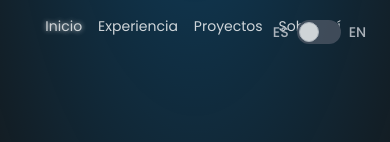
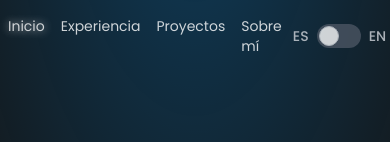
Before and after one commit to AxelothLeohryn/portfolio-web-react, a React (Vite) app: page / in a window 390 px wide. Shown: the top 142 px of the page. Built offline with nearby package versions, Linux system fonts and the light colour scheme.

Commit message:
add language switcher mobile css, footer

```diff
--- a/src/App.jsx
+++ b/src/App.jsx
@@ -5,7 +5,6 @@ import useSectionObserver from "./hooks/useSectionObserver";
 import Header from "./components/Header";
 import Main from "./components/Main";
 import Footer from "./components/Footer";
-import { Lan } from "@mui/icons-material";
 
 function App() {
   const [language, setLanguage] = useState("es");
--- a/src/components/Footer/Footer.jsx
+++ b/src/components/Footer/Footer.jsx
@@ -1,10 +1,13 @@
-import React from "react";
+import React, { useContext } from "react";
+import { LanguageContext } from "../../context/languageContext";
 
 const Footer = () => {
+  const {language} = useContext(LanguageContext);
   return (
     <footer className="text-sm text-center text-zinc-800/90 dark:text-zinc-200/90 my-10 mx-5">
       {" "}
-      <p>© 2024 AxelothLeohryn. Desarrollado con React.</p>
+      {language == "en" && <p>© 2024 AxelothLeohryn. Developed with React.</p>}
+      {language == "es" && <p>© 2024 AxelothLeohryn. Desarrollado con React.</p>}
     </footer>
   );
 };
--- a/src/components/Header/Header.jsx
+++ b/src/components/Header/Header.jsx
@@ -92,7 +92,7 @@ const Header = ({ activeSection }) => {
               Contacto
             </a> */}
 
-            <label className="inline-flex items-center cursor-pointer absolute top-5 right-5">
+            <label className="xl:absolute inline-flex items-center cursor-pointer top-5 right-5">
               <span className="mr-2 text-sm font-medium text-gray-300">
                 ES
               </span>
--- a/src/components/Main/Main.jsx
+++ b/src/components/Main/Main.jsx
@@ -24,7 +24,7 @@ const Main = () => {
   return (
     <main className="mx-auto lg:w-[1000px] flex flex-col items-start fade">
       <section id="home" className="py-36 max-w-[1100px] px-5">
-        <div id="home-sentinel" className="absolute top-0 h-[1px] w-full"></div>
+        <div id="home-sentinel" className="absolute top-0 h-[1px] w-10"></div>
         <h1 className="text-white text-3xl md:text-4xl lg:text-5xl font-bold flex flex-row items-end gap-x-4 text-nowrap">
           <span className="wave my-auto lg:my-0">👋</span> Hello there!{" "}
           <br className="lg:hidden" />{" "}
```
